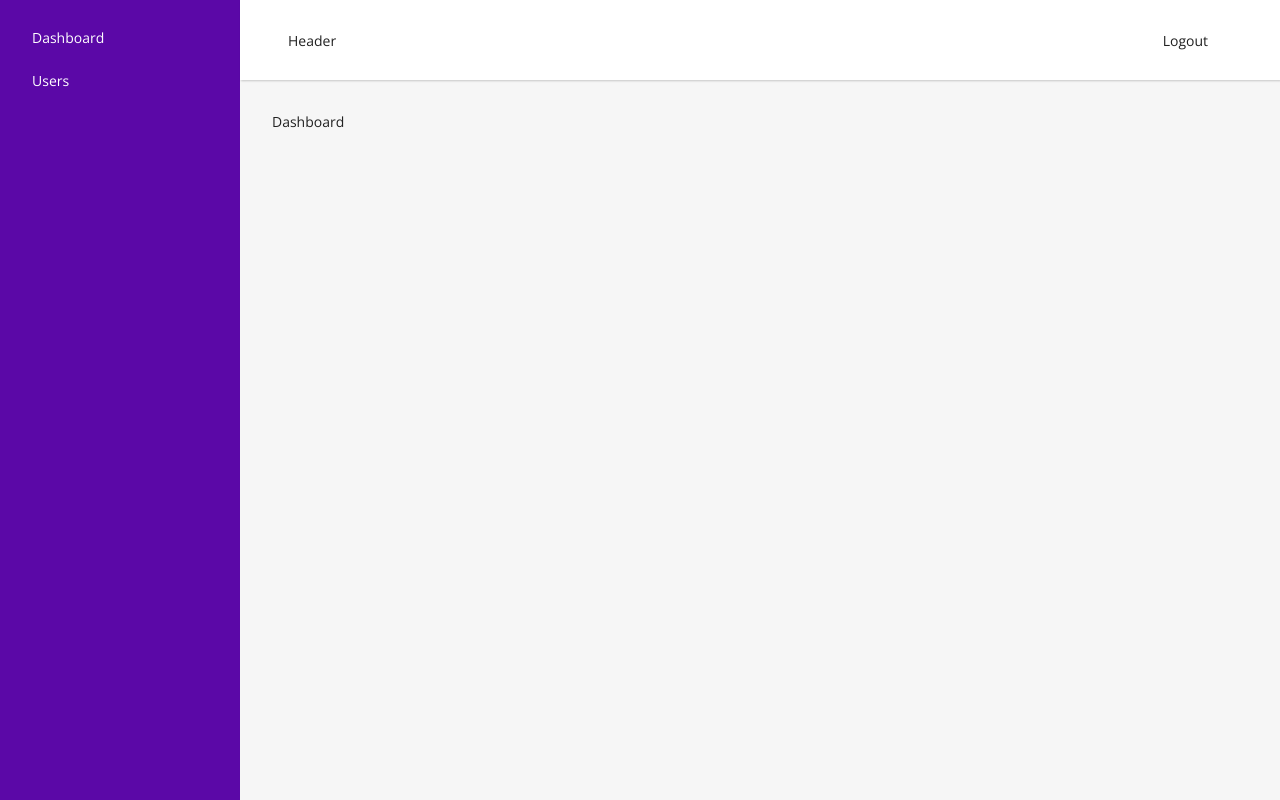
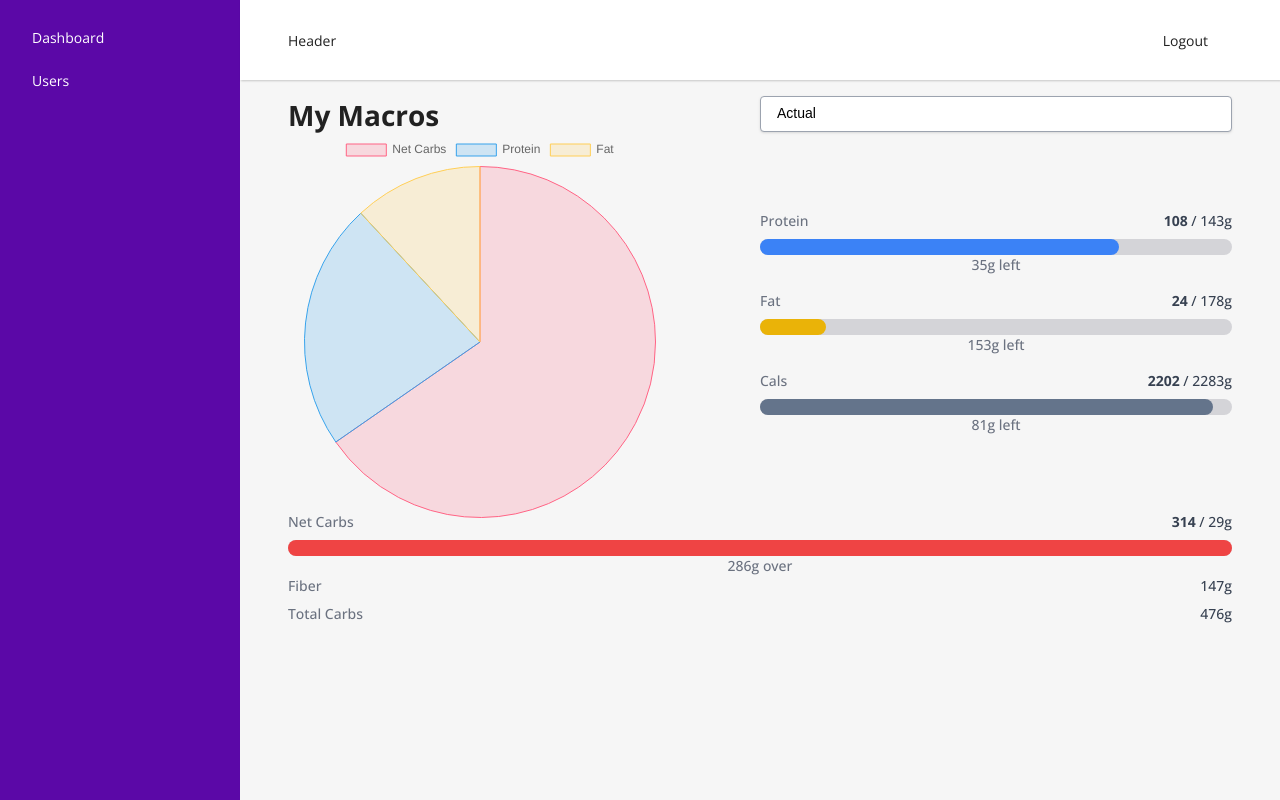
Before and after one commit to CodecoolGlobal/el-proyecte-grande-design-general-NemethBalint96, a React (Vite) app in the folder react/: page /dashboard in a window 1280 px wide. Built offline with nearby package versions, Linux system fonts and the light colour scheme; no server answers; sample sign-in values are in the browser's storage.

Commit message:
Add Dashboard design

```diff
--- /dev/null
+++ b/react/src/components/Macros.jsx
@@ -0,0 +1,55 @@
+import PieChart from "../components/PieChart.jsx";
+import ProgressBar from "./ProgressBar.jsx";
+import React, { useState } from 'react';
+
+
+
+export default function Macros() {
+  const [selectedOption, setSelectedOption] = useState('Actual');
+
+  const handleOptionChange = (event) => {
+    setSelectedOption(event.target.value);
+  };
+
+  return (
+    <>
+      <div className="flex">
+        <div className="w-1/2 h-96 bg-cover bg-center">
+          <h1>My Macros</h1>
+          <PieChart />
+        </div>
+        <div className="w-1/2 flex flex-col space-y-16">
+
+          <div>
+            <select
+              id="simple-select"
+              value={selectedOption}
+              onChange={handleOptionChange}
+              className="block appearance-none w-full bg-white border border-gray-400 hover:border-gray-500 px-4 py-2 pr-8 rounded shadow leading-tight focus:outline-none focus:shadow-outline"
+            >
+              <option>Actual</option>
+              <option>Planned</option>
+              <option>Goal</option>
+            </select>
+          </div>
+
+          <ProgressBar name='Protein' color='blue' progress={76} left={35} data={108} sum={143} />
+          <ProgressBar name='Fat' color='yellow' progress={14} left={153} data={24} sum={178} />
+          <ProgressBar name='Cals' color='slate' progress={96} left={81} data={2202} sum={2283} />
+        </div>
+
+      </div>
+      <div className="mt-8">
+        <ProgressBar name='Net Carbs' color='red' progress={1082} left={286} over={true} data={314} sum={29} />
+        <div className="flex items-center justify-between mb-2 mt-12">
+          <p className="text-sm font-medium text-gray-500">Fiber</p>
+          <p className="text-sm font-medium text-gray-700">147g</p>
+        </div>
+        <div className="flex items-center justify-between mb-2">
+          <p className="text-sm font-medium text-gray-500">Total Carbs</p>
+          <p className="text-sm font-medium text-gray-700">476g</p>
+        </div>
+    </div>
+  </>
+  )
+}
--- /dev/null
+++ b/react/src/components/ProgressBar.jsx
@@ -0,0 +1,22 @@
+export default function ProgressBar({ name, color, progress, left, over, data, sum }) {
+  if (progress > 100)
+    progress = 100
+
+  return (
+    <div className="w-full h-4">
+      <div className="flex items-center justify-between mb-2">
+        <p className="text-sm font-medium text-gray-500">{name}</p>
+        <p className="text-sm font-medium text-gray-700"><b>{data}</b>{` / ${sum}g`}</p>
+      </div>
+      <div className="w-full h-4 rounded-full bg-zinc-300 mb-2">
+        <div className={`h-full rounded-full bg-${color}-500 flex justify-center`}
+        style={{ width: `${progress}%` }}
+        >
+        </div>
+        <div className="flex items-center justify-center mb-2">
+          <p className="text-sm font-medium text-gray-500">{left}g {over ? 'over' : 'left'}</p>
+        </div>
+      </div>
+    </div>
+  )
+}
--- a/react/src/index.css
+++ b/react/src/index.css
@@ -248,7 +248,7 @@ table > tbody > tr > td {
 }
 
 #defaultLayout main {
-  padding: 2rem;
+  padding: 1rem 3rem;
 }
 
 .animated {
--- a/react/src/views/Dashboard.jsx
+++ b/react/src/views/Dashboard.jsx
@@ -1,7 +1,7 @@
+import Macros from "../components/Macros"
+
 export default function Dashboard() {
   return (
-    <div>
-      Dashboard
-    </div>
+    <Macros />
   )
 }
```
